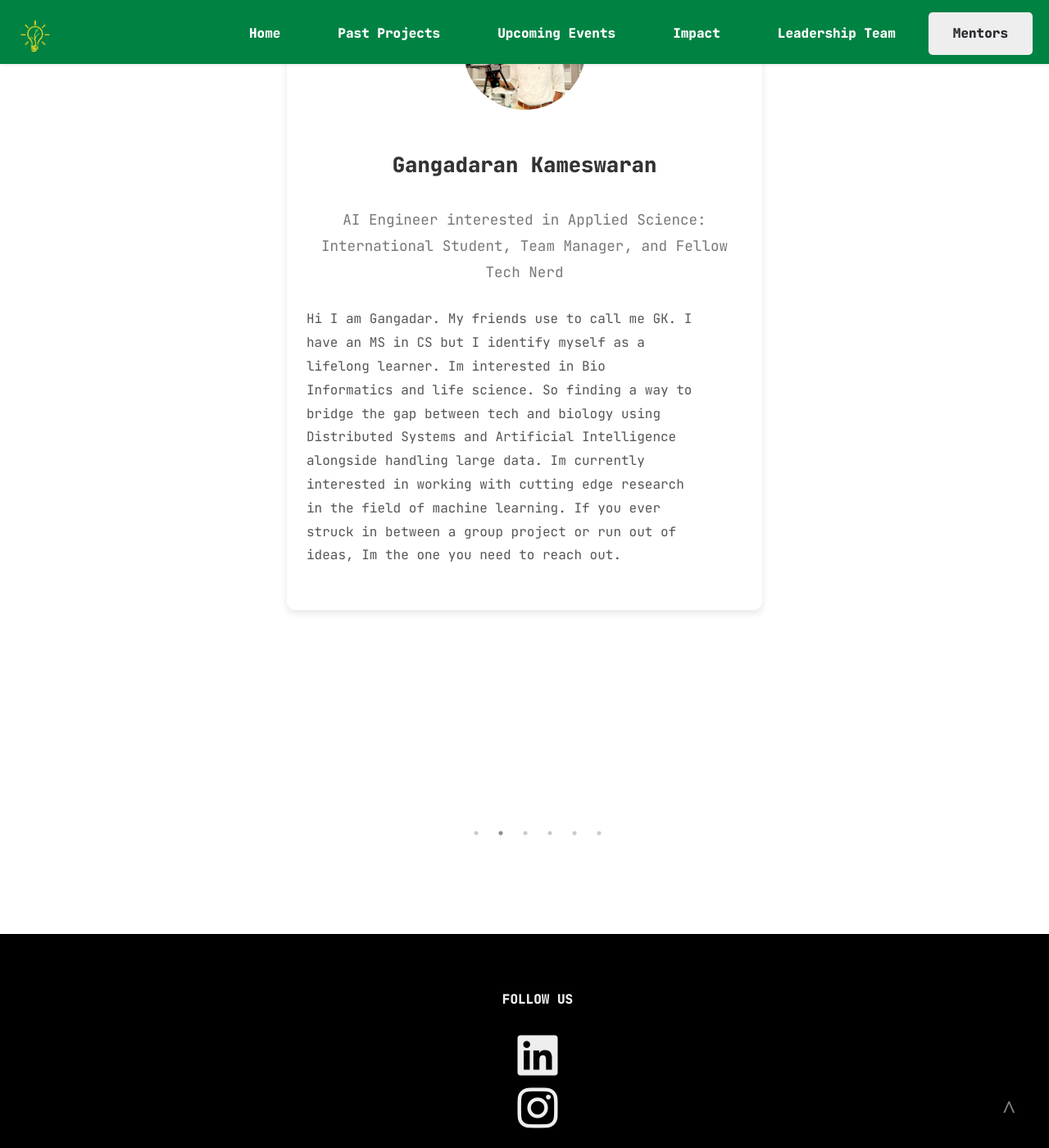
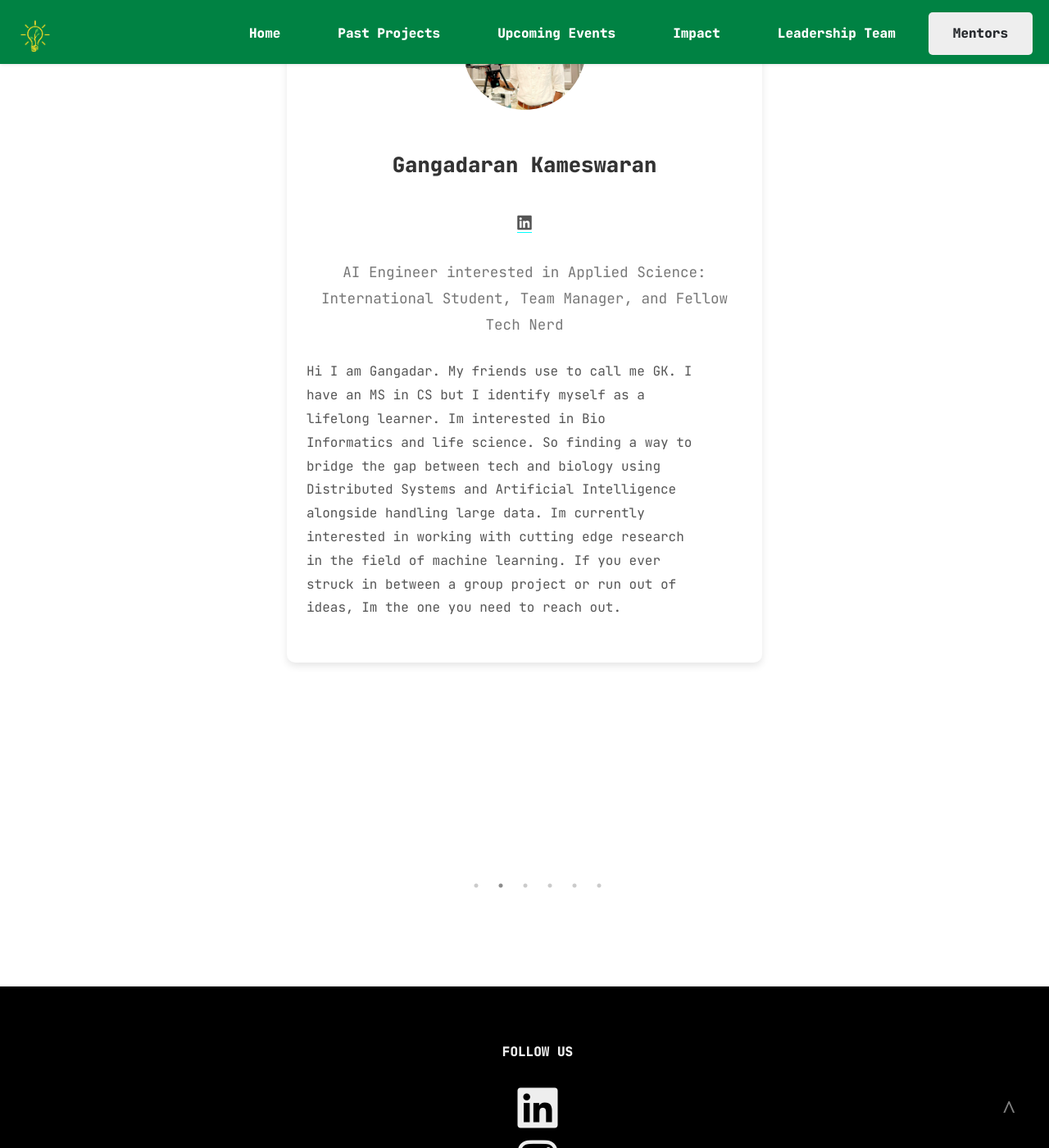
Before and after one commit to J-Souffle/T4GWebsite, a Jekyll site: the page built from pages/mentors.md, in a window 1280 px wide and 1400 px high, scrolled down 451 px. Shown: the whole window at 82% size. Built offline with Jekyll 4.4.1, drawn with Linux system fonts in a browser that asks for light colours.

Commit message:
Updated Mentor Links

```diff
--- a/_includes/leadership-team.html
+++ b/_includes/leadership-team.html
@@ -15,7 +15,7 @@
         <div class="leader-info">
           <h3 class="leader-name">Funmiso Adeniyi</h3>
           <p class="leader-position">Vice President</p>
-          <p class="leader-bio">WIP</p>
+          <p class="leader-bio">My name is Funmiso, and I am studying Computer Science with a minor in Data Science. I joined the Tech for Good team in Fall 2023 as the treasurer and it has been an incredible experience being on the team since. In my free time, I like to play video games, basketball, thrift, and archery.</p>
         </div>
       </div>
       <div class="leader">
@@ -23,7 +23,7 @@
         <div class="leader-info">
           <h3 class="leader-name">Annekke Van Gelder</h3>
           <p class="leader-position">Secretary</p>
-          <p class="leader-bio">WIP</p>
+          <p class="leader-bio">I am a senior in Computer Science with an interest in Ethics & AI. I've been with Tech for Good since the Fall of 2023 and love that it's given me a place to focus on how we can use up-and-coming technologies in ethical and socially beneficial ways. Outside of my coursework and T4G, I enjoy mountain biking, reading, and cooking.</p>
         </div>
       </div>
       <div class="leader">
@@ -39,7 +39,7 @@
         <div class="leader-info">
           <h3 class="leader-name">Joshua Cancio</h3>
           <p class="leader-position">Web Developer</p>
-          <p class="leader-bio">WIP</p>
+          <p class="leader-bio">I'm a sophomore in Applied Computer Science with a concentration in Software Engineering. I am a Web Developer for the Tech for Good team since Spring 2024 and have gained a lot of experience not just by developing the website, but also the hackathons I've participated in and the professionals I've talked to from what this club offers. Hobbies I do in my spare time are playing video games, practicing piano, basketball, and volleyball.</p>
         </div>
       </div>
       <div class="leader">
--- a/_includes/mentors.html
+++ b/_includes/mentors.html
@@ -18,6 +18,20 @@
           <img class="mentor-image" src="../assets/images/Wijdane.jpeg" alt="Mentor 1">
           <div class="mentor-info">
             <h3 class="mentor-name">Wijdane Mifdal</h3>
+            <p class="mentor-contact">
+              <!-- <a href="mailto:amahjoor@gmu.edu" target="_blank" aria-label="Email">
+                  <i class="fas fa-envelope"></i>
+              </a> -->
+              <a href="https://www.linkedin.com/in/wijdanemifdal/" target="_blank" aria-label="LinkedIn">
+                  <i class="fab fa-linkedin"></i>
+              </a>
+              <!-- <a href="pete.pkl" target="_blank" aria-label="Instagram">
+                  <i class="fab fa-instagram"></i>
+              </a> -->
+              <!-- <a href="https://discordapp.com/users/armanmahjoor" target="_blank" aria-label="Discord">
+                  <i class="fab fa-discord"></i>
+              </a> -->
+          </p>
             <p class="mentor-expertise">Part Time Data Scientist & PC Enthusiast</p>
             <p class="mentor-description">Im president of Girls Who Code. I am also a part time data scientist who works on developing statistical and machine learning models such as PWIN and KNNs. I am also a PC enthusiast I love working on my PC and staying up to date with the latest releases from NVIDA and EVGA.</p>
           </div>
@@ -26,6 +40,20 @@
           <img class="mentor-image" src="../assets/images/Gangadaran.jpg" alt="Mentor 2">
           <div class="mentor-info">
             <h3 class="mentor-name">Gangadaran Kameswaran</h3>
+            <p class="mentor-contact">
+              <!-- <a href="mailto:amahjoor@gmu.edu" target="_blank" aria-label="Email">
+                  <i class="fas fa-envelope"></i>
+              </a> -->
+              <a href="https://linkedIn.com/in/kgangadaran006" target="_blank" aria-label="LinkedIn">
+                  <i class="fab fa-linkedin"></i>
+              </a>
+              <!-- <a href="pete.pkl" target="_blank" aria-label="Instagram">
+                  <i class="fab fa-instagram"></i>
+              </a>
+              <a href="https://discordapp.com/users/armanmahjoor" target="_blank" aria-label="Discord">
+                  <i class="fab fa-discord"></i>
+              </a> -->
+          </p>
             <p class="mentor-expertise">AI Engineer interested in Applied Science: International Student, Team Manager, and Fellow Tech Nerd</p>
             <p class="mentor-description">Hi I am Gangadar. My friends use to call me GK. I have an MS in CS but I identify myself as a lifelong learner. Im interested in Bio Informatics and life science. So finding a way to bridge the gap between tech and biology using Distributed Systems and Artificial Intelligence alongside handling large data. Im currently interested in working with cutting edge research in the field of machine learning. If you ever struck in between a group project or run out of ideas, Im the one you need to reach out.</p>
           </div>
@@ -34,6 +62,20 @@
           <img class="mentor-image" src="../assets/images/Dhaksha.jpg" alt="Mentor 3">
           <div class="mentor-info">
             <h3 class="mentor-name">Dhaksha Kannan</h3>
+            <p class="mentor-contact">
+              <a href="mailto:dkannan@gmu.edu" target="_blank" aria-label="Email">
+                  <i class="fas fa-envelope"></i>
+              </a>
+              <!-- <a href="https://linkedin.com/in/armanmahjoor" target="_blank" aria-label="LinkedIn">
+                  <i class="fab fa-linkedin"></i>
+              </a> -->
+              <a href="https://www.instagram.com/dhaksha_k/" target="_blank" aria-label="Instagram">
+                  <i class="fab fa-instagram"></i>
+              </a>
+              <a href="https://discordapp.com/users/dakshii" target="_blank" aria-label="Discord">
+                  <i class="fab fa-discord"></i>
+              </a>
+          </p>
             <p class="mentor-expertise">Student-leader combining computer science and marketing to drive innovation and community-focused tech projects</p>
             <p class="mentor-description">Hey there! I'm Dhaksha Kannan, a Computer Science major with a minor in Marketing. My journey into the STEM field started from a business background, giving me a unique perspective on technology and its impact. Previously, I was a ShopMason influencer and occasionally helped run brand campaigns for Girls Who Code. Currently, I serve as the president of Social Sandbox, where we focus on bridging tech with other fields to create meaningful impact. In my free time, I enjoy collecting quirky earrings and building wikis about topics I’m passionate about. With a strong entrepreneurial background and experience across various fields, I’m constantly exploring new opportunities and avenues for growth.</p>
           </div>
@@ -42,6 +84,20 @@
           <img class="mentor-image" src="../assets/images/Waleed.jpg" alt="Mentor 4">
           <div class="mentor-info">
             <h3 class="mentor-name">Waleed Raza</h3>
+            <p class="mentor-contact">
+              <!-- <a href="mailto:amahjoor@gmu.edu" target="_blank" aria-label="Email">
+                  <i class="fas fa-envelope"></i>
+              </a> -->
+              <a href="https://www.linkedin.com/in/waleedaraza/" target="_blank" aria-label="LinkedIn">
+                  <i class="fab fa-linkedin"></i>
+              </a>
+              <!-- <a href="pete.pkl" target="_blank" aria-label="Instagram">
+                  <i class="fab fa-instagram"></i>
+              </a>
+              <a href="https://discordapp.com/users/armanmahjoor" target="_blank" aria-label="Discord">
+                  <i class="fab fa-discord"></i>
+              </a> -->
+          </p>
             <p class="mentor-expertise">Tech Enthusiast, Former freddie mac swe intern, gmu cs club founder: Pursuing data solutions architecture and big data ML.</p>
             <p class="mentor-description">I am passionate and driven individual pursuing CS for architecture solutions or director roles. I am working towards this goal by broadening my knowledge in data, deep/machine learning, and natural language processing, through work and project experience. I’m currently attending George Mason's CS program where I founded the CS Club, I formerly interned at Freddie Mac working within the data science department.
 
@@ -56,6 +112,20 @@
           <img class="mentor-image" src="../assets/images/Pete.png" alt="Mentor 4">
           <div class="mentor-info">
             <h3 class="mentor-name">Pete Pongpeauk</h3>
+            <p class="mentor-contact">
+              <!-- <a href="mailto:amahjoor@gmu.edu" target="_blank" aria-label="Email">
+                  <i class="fas fa-envelope"></i>
+              </a>
+              <a href="https://linkedin.com/in/armanmahjoor" target="_blank" aria-label="LinkedIn">
+                  <i class="fab fa-linkedin"></i>
+              </a> -->
+              <a href="https://www.instagram.com/pete.pkl/" target="_blank" aria-label="Instagram">
+                  <i class="fab fa-instagram"></i>
+              </a>
+              <!-- <a href="https://discordapp.com/users/armanmahjoor" target="_blank" aria-label="Discord">
+                  <i class="fab fa-discord"></i>
+              </a> -->
+          </p>
             <p class="mentor-expertise">Software developer interested in robotics, AI, and entrepreneurship.</p>
             <p class="mentor-description">I have always been fascinated by the intersection of technology and innovation. My journey in computer science began at a young age, and over the years, I have honed my skills in full-stack development and software engineering, which has become more than just a hobby. In addition to my technical pursuits, I have a strong entrepreneurial spirit. I am always on the lookout for opportunities to turn innovative ideas into successful ventures, and I believe that entrepreneurship is a powerful tool for driving change and making a positive impact on society.</p>
           </div>
@@ -63,10 +133,25 @@
         <div class="mentor-card">
           <img class="mentor-image" src="../assets/images/Arman2.jpeg" alt="Mentor 4">
           <div class="mentor-info">
-            <h3 class="mentor-name">Arman Mahjoor</h3>
-            <p class="mentor-expertise">Student leader, self improver, AI geek, and aspiring entrepreneur studying computer science</p>
-            <p class="mentor-description">I am a rising junior at Mason. I’ve had the opportunity to be a part on a few teams at Mason, such as the Tech for Good, Student Government, the autonomous robotics research lab, Advancement in Men’s Mental Health, and the CS Club as members/officers. I started Tech for Good from an idea in summer '23 to a club with 200+ members. During my freshman year, I studied abroad at Mason Korea. Something about me is that I love traveling, especially for attending hackathons. I also like reading about self-growth and business, running, sewing, and hiking. I have a white cockatoo named Tala. In terms of CS and technology, I have a few projects that I'm working on with awesome people. I’m very interested in its interdisciplinary applications to health, education, and other aspects of life. I cook - generally meals that I can prep very fast (10 min or less is the goal!) I love meeting new people and I really hope I can provide some value to anyone that’s interested in being my mentee!</p>
+              <h3 class="mentor-name">Arman Mahjoor</h3>
+              <p class="mentor-contact">
+                  <a href="mailto:amahjoor@gmu.edu" target="_blank" aria-label="Email">
+                      <i class="fas fa-envelope"></i>
+                  </a>
+                  <a href="https://linkedin.com/in/armanmahjoor" target="_blank" aria-label="LinkedIn">
+                      <i class="fab fa-linkedin"></i>
+                  </a>
+                  <!-- <a href="https://instagram.com/armanmahjoor" target="_blank" aria-label="Instagram">
+                      <i class="fab fa-instagram"></i>
+                  </a> -->
+                  <!-- <a href="https://discordapp.com/users/armanmahjoor" target="_blank" aria-label="Discord">
+                      <i class="fab fa-discord"></i>
+                  </a> -->
+              </p>
+              <p class="mentor-expertise">Student leader, self improver, AI geek, and aspiring entrepreneur studying computer science</p>
+              <p class="mentor-description">I am a rising junior at Mason. I’ve had the opportunity to be a part on a few teams at Mason, such as the Tech for Good, Student Government, the autonomous robotics research lab, Advancement in Men’s Mental Health, and the CS Club as members/officers. I started Tech for Good from an idea in summer '23 to a club with 200+ members. During my freshman year, I studied abroad at Mason Korea. Something about me is that I love traveling, especially for attending hackathons. I also like reading about self-growth and business, running, sewing, and hiking. I have a white cockatoo named Tala. In terms of CS and technology, I have a few projects that I'm working on with awesome people. I’m very interested in its interdisciplinary applications to health, education, and other aspects of life. I cook - generally meals that I can prep very fast (10 min or less is the goal!) I love meeting new people and I really hope I can provide some value to anyone that’s interested in being my mentee!</p>
           </div>
+      </div>
         </div>
         <!-- More mentor cards -->
       </div>
--- a/assets/css/mentors.css
+++ b/assets/css/mentors.css
@@ -116,3 +116,23 @@
   gap: 20px; /* Adds space between the mentor cards */
   overflow: hidden; /* Prevents overflow on the carousel */
 }
+
+.mentor-contact {
+    margin-top: 10px;
+    font-style: italic;
+    color: #555;
+}
+
+.mentor-contact a {
+  color: #555;
+  font-size: 20px;
+  text-decoration: none;
+}
+
+.mentor-contact a:hover {
+  color: #007bff;
+}
+
+.mentor-contact i {
+  vertical-align: middle;
+}
```
